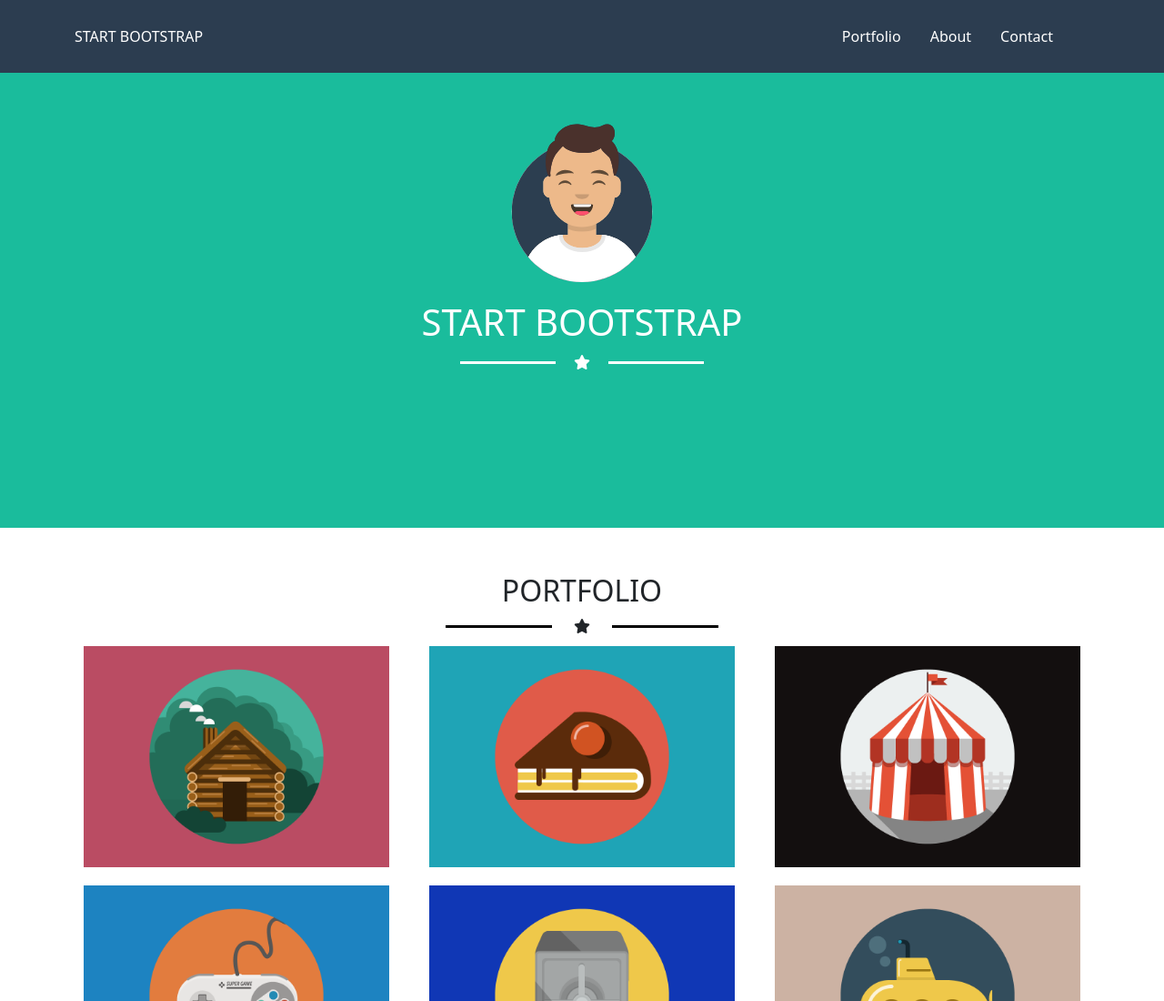
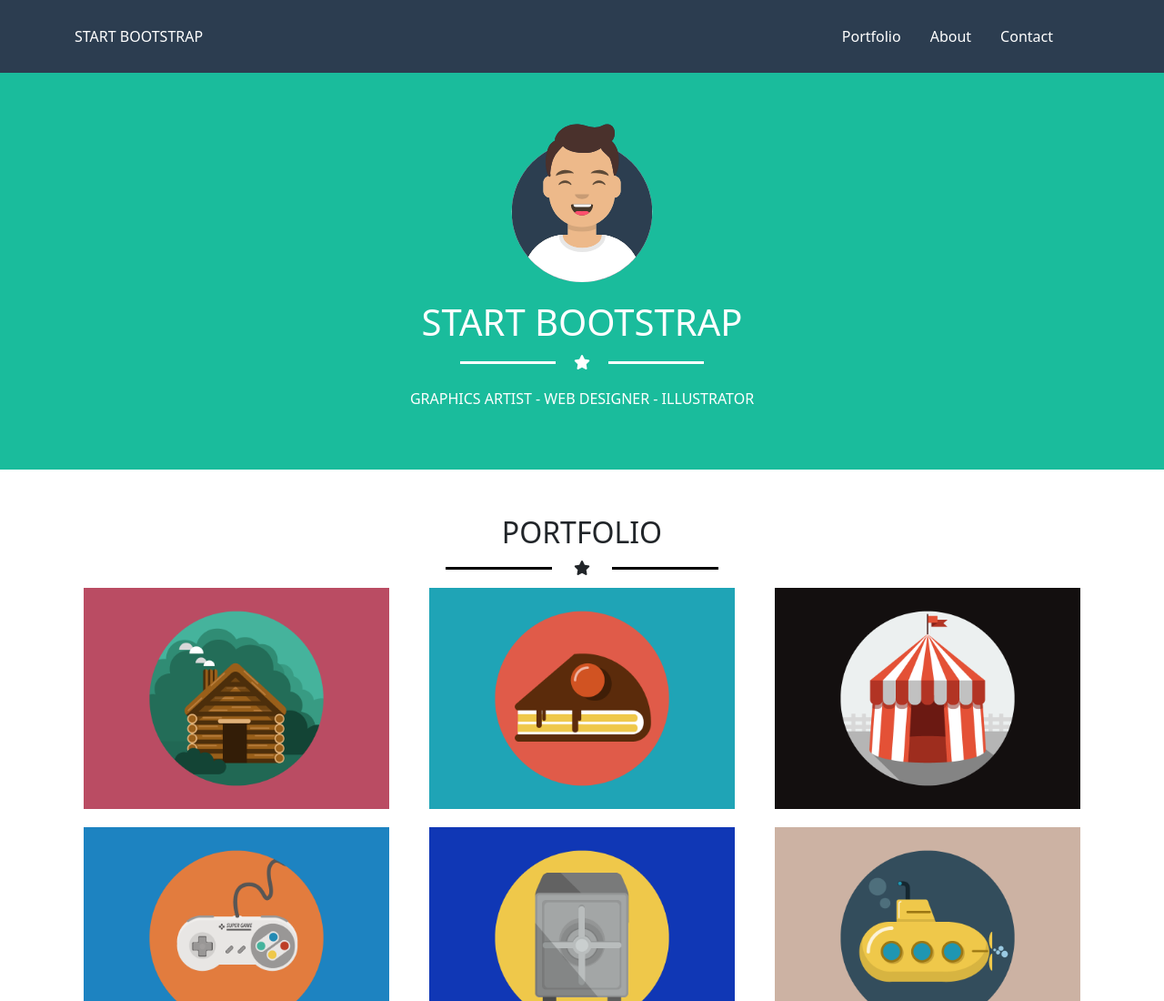
Before and after one commit to LucaVerth/html-css-bootstrap-freelancer, a plain HTML site: page index.html in a window 1280 px wide. Shown: the top 1100 px of the page at 91% size. Drawn offline with nearby package versions, Linux system fonts and the light colour scheme.

Commit message:
Small fix to text and color

```diff
--- a/assets/CSS/style.css
+++ b/assets/CSS/style.css
@@ -47,6 +47,10 @@ header{
 .u_nav-bar{
   color: #fff;
 }
+.u_nav-bar:hover{
+  color: #1ABC9C;
+}
+
 
 .u_hamb{
   color: #fff;
@@ -67,7 +71,6 @@ header{
   width: 80%;
   margin: 0 auto;
   max-width: 80%;
-  height:400px;
   color: #fff;
 }
 .avatar_jumbo{
--- a/index.html
+++ b/index.html
@@ -54,6 +54,9 @@
           <div class="satanic_line col-4 col-lg-3">
           </div>
         </div>
+      </div>
+      <div class="u_titles my-3">
+        <span>GRAPHICS ARTIST - WEB DESIGNER - ILLUSTRATOR</span>
       </div>
 
     </div>
```
